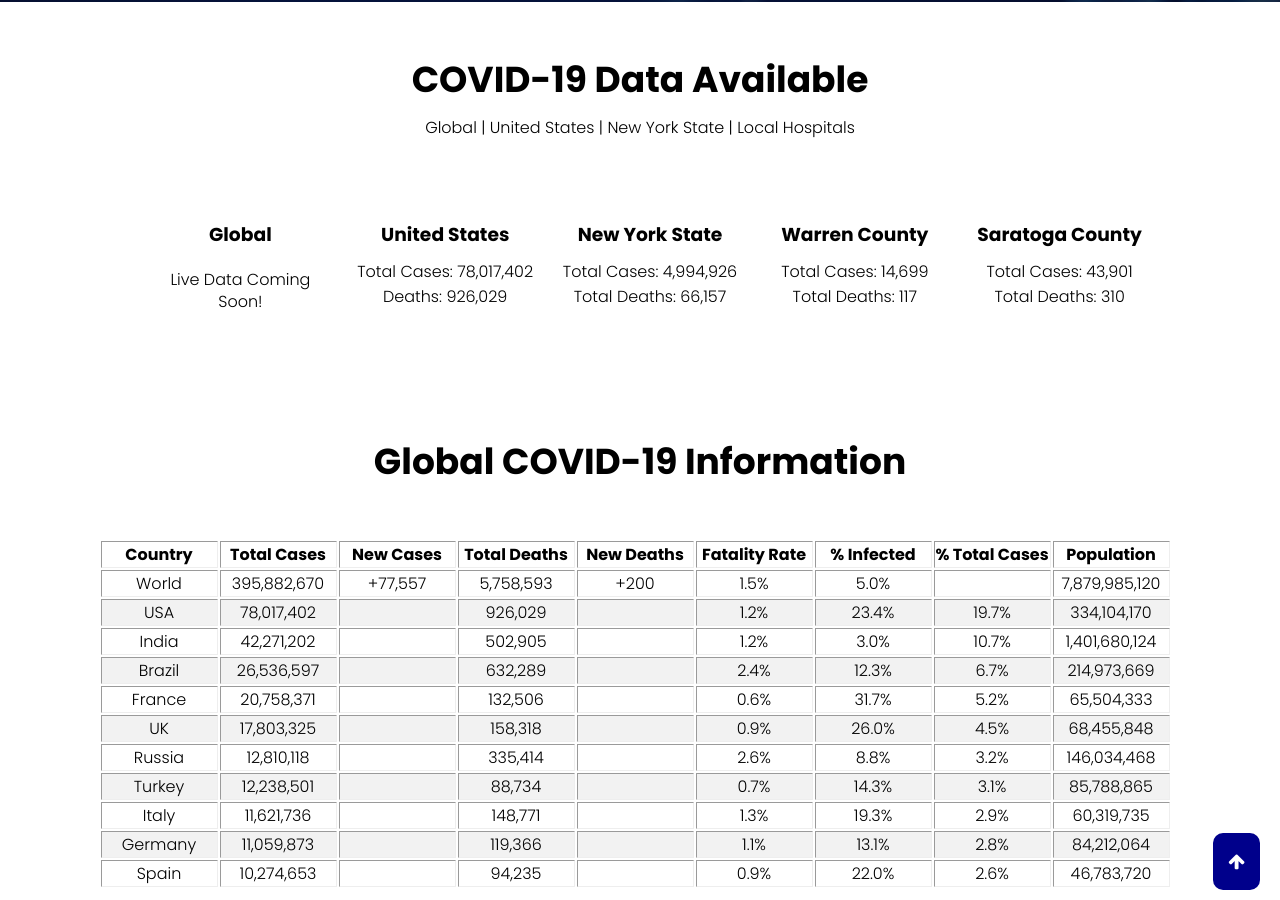
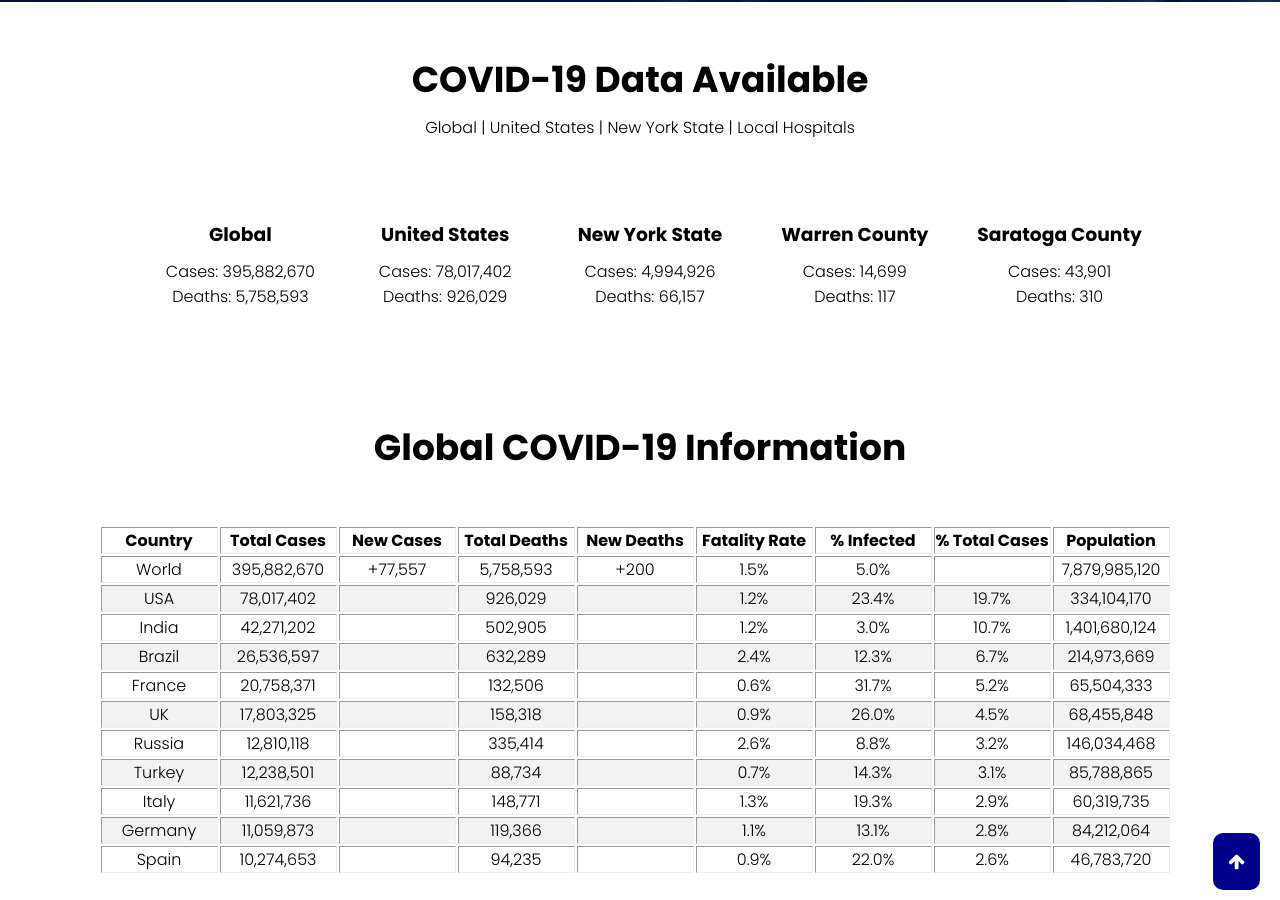
Before and after one commit to Pasin3ru/Tracking-COVID-19, a Jekyll site: the page built from index.html, in a window 1280 px wide and 900 px high, scrolled down 898 px. Built offline with Jekyll 4.4.1, drawn with Linux system fonts in a browser that asks for light colours.

Commit message:
added to html

```diff
--- /dev/null
+++ b/_includes/hospital-tables/world_total_data.json
@@ -0,0 +1 @@
+{"0":{"Total Cases: ":"395,882,670","Total Deaths: ":"5,758,593"}}
--- a/index.html
+++ b/index.html
@@ -9,23 +9,23 @@ layout: home
     <div class="row">
         <div class="info-column">
             <h3>Global</h3>
-            <p>Live Data Coming Soon!</p>
+            <div>Cases: 395,882,670<br>Deaths: 5,758,593</div>
         </div>
         <div class="info-column">
             <h3>United States</h3>
-            <div>Total Cases: 78,017,402<br>Deaths: 926,029</div>
+            <div>Cases: 78,017,402<br>Deaths: 926,029</div>
         </div>
         <div class="info-column">
             <h3>New York State</h3>
-            <div>Total Cases: 4,994,926<br>Total Deaths: 66,157</div>
+            <div>Cases: 4,994,926<br>Deaths: 66,157</div>
         </div>
         <div class="info-column">
             <h3>Warren County </h3>
-            <div>Total Cases: 14,699<br>Total Deaths: 117</div>
+            <div>Cases: 14,699<br>Deaths: 117</div>
         </div>
         <div class="info-column">
             <h3>Saratoga County </h3>
-            <div>Total Cases: 43,901<br>Total Deaths: 310</div>
+            <div>Cases: 43,901<br>Deaths: 310</div>
         </div>
     </div>
 </section>
```
